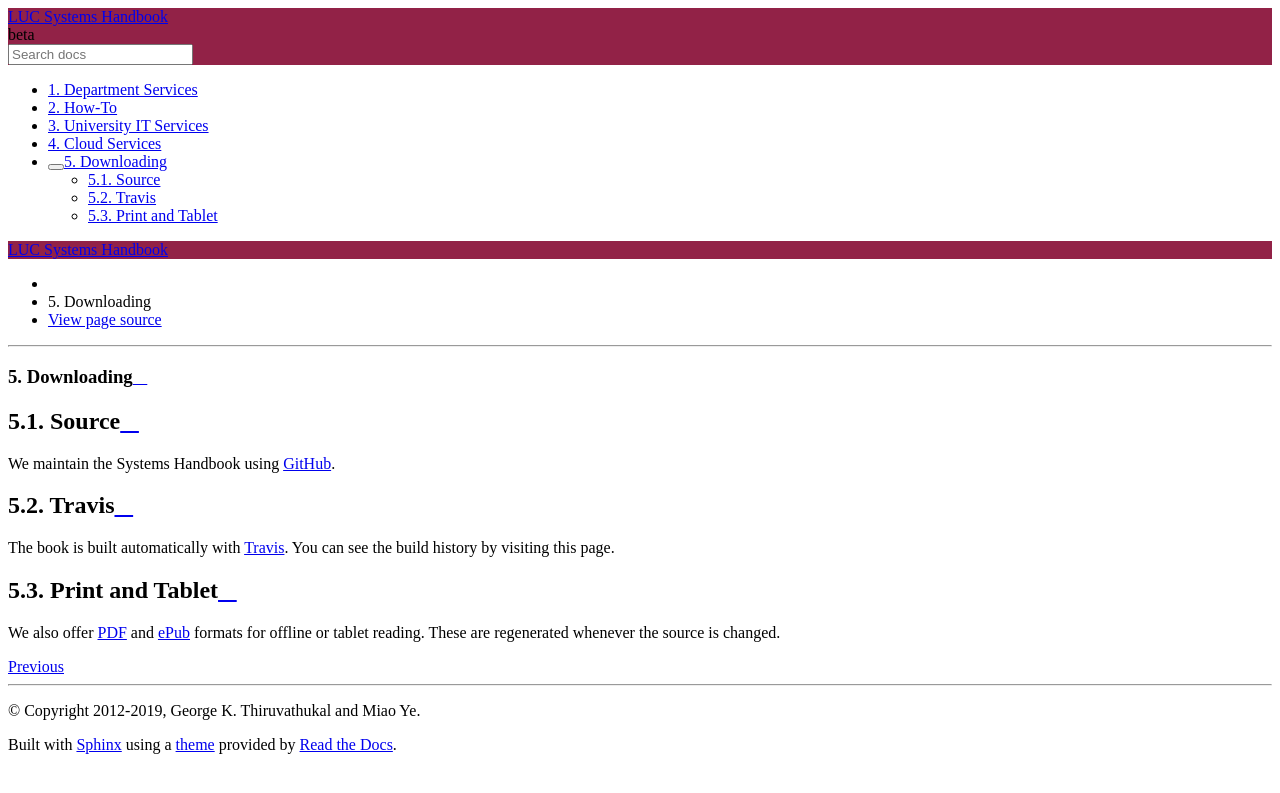
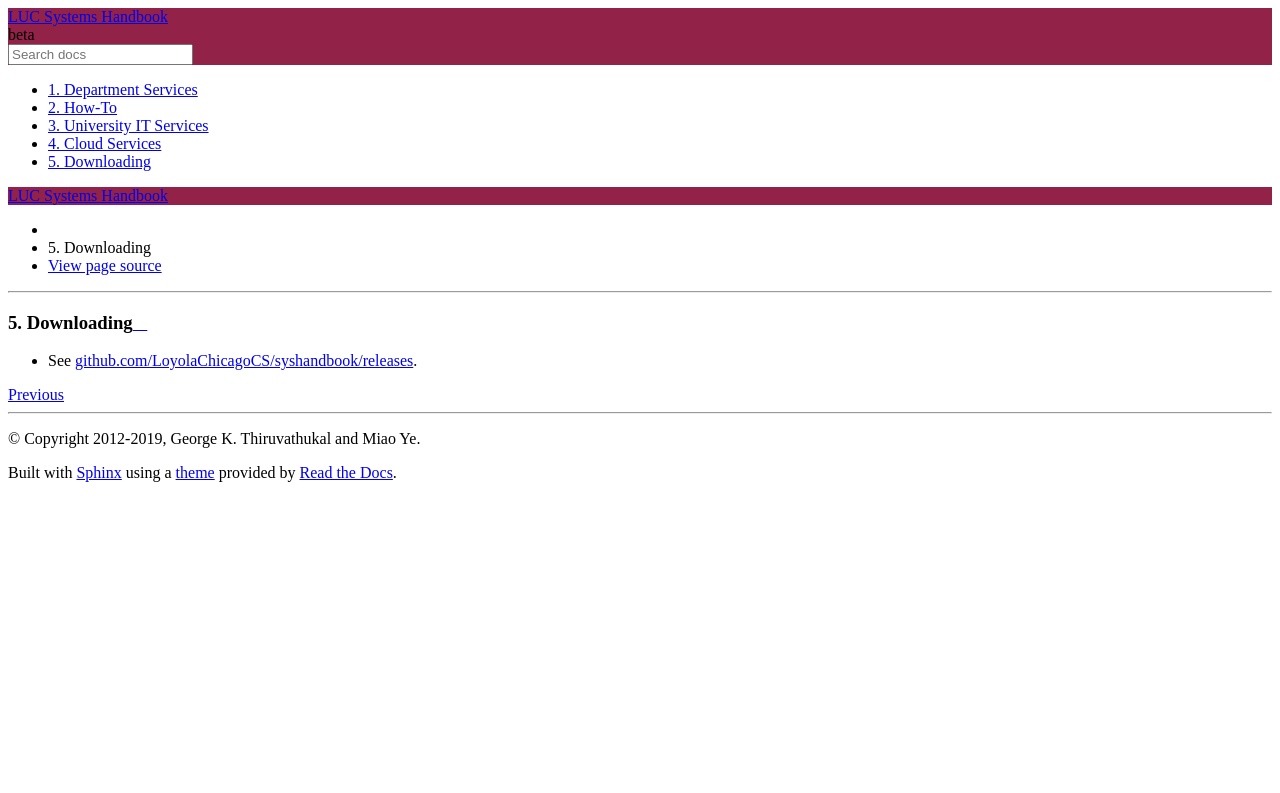
Before and after one commit to LoyolaChicagoCS/syshandbook, a Sphinx documentation site: the page built from source/download.rst, in a window 1280 px wide. Shown: the top 793 px of the page. Built offline with Sphinx 7.4.7 and the Read the Docs theme 2.0.0, drawn with Linux system fonts in a browser that asks for light colours.

Commit message:
update downloading information; just point to releases

```diff
--- a/source/download.rst
+++ b/source/download.rst
@@ -1,24 +1,5 @@
 Downloading
 ===========
 
-.. _GitHub: https://github.com/LoyolaChicagoCS/syshandbook
-.. _Travis: https://travis-ci.org/LoyolaChicagoCS/syshandbook
-.. _PDF: http://loyolachicagocs.github.io/syshandbook/download/SystemsHandbook.pdf
-.. _ePub: http://loyolachicagocs.github.io/syshandbook/download/SystemsHandbook.epub
 
-Source
---------
-
-We maintain the Systems Handbook using `GitHub`_.
-
-Travis
---------
-
-The book is built automatically with `Travis`_.
-You can see the build history by visiting this page.
-
-Print and Tablet
--------------------
-
-We also offer `PDF`_ and `ePub`_ formats for offline or tablet reading.
-These are regenerated whenever the source is changed.
+- See `github.com/LoyolaChicagoCS/syshandbook/releases <https://github.com/LoyolaChicagoCS/syshandbook/releases>`_.
```
